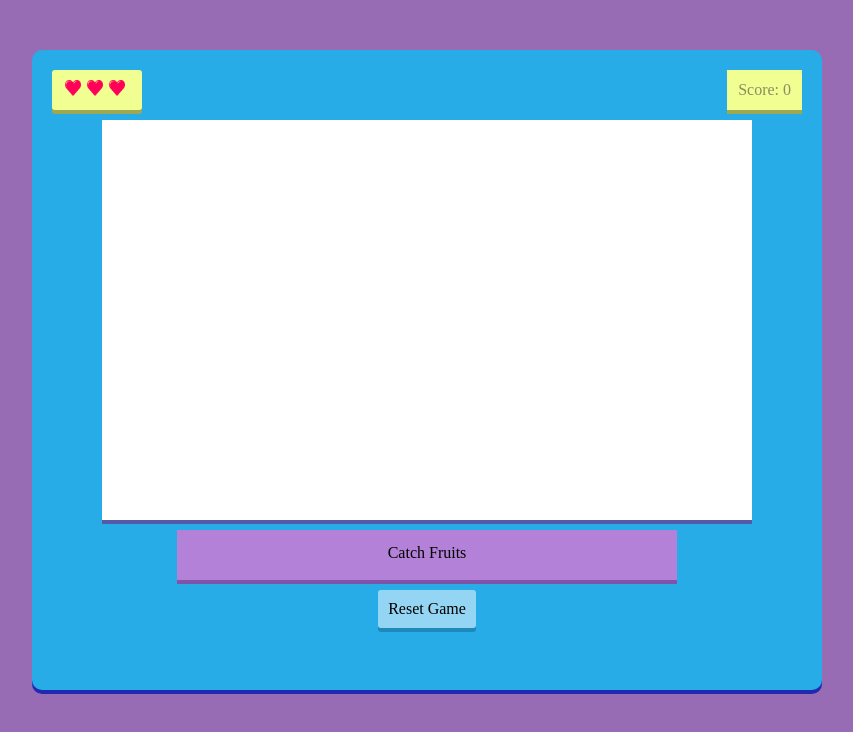
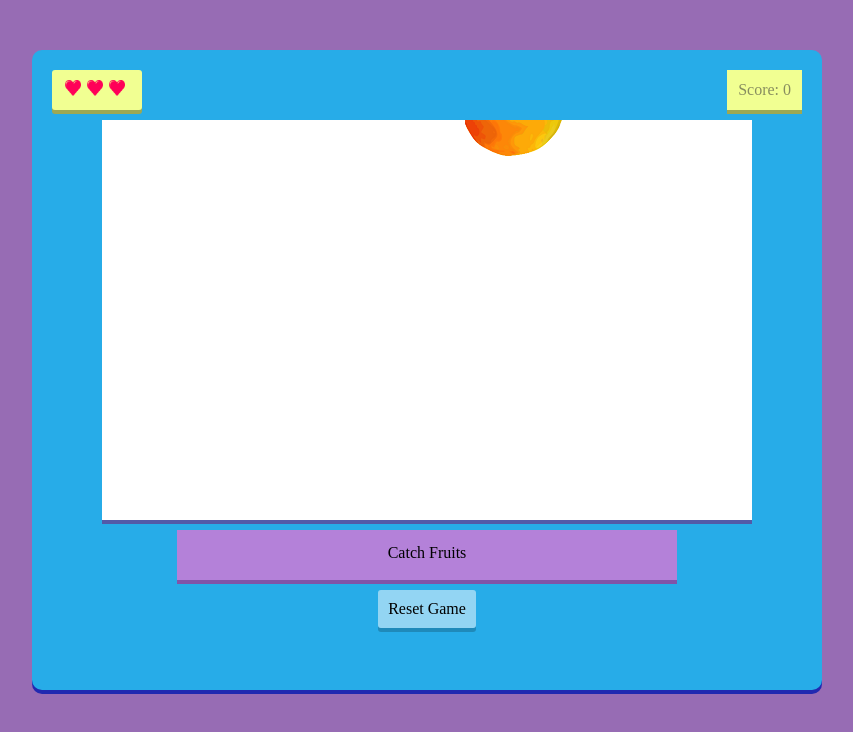
Before and after one commit to ankurkhetan2015/Fruit-Slice-Game, a plain HTML site: page index.html in a window 1280 px wide. Both pictures are taken after a click on the element "Start Game". Shown: the whole page, without its empty margins (213-1066 px from the left). Drawn offline with nearby package versions, Linux system fonts and the light colour scheme.

Commit message:
Random fruit generation implemented

```diff
--- a/game.js
+++ b/game.js
@@ -1,6 +1,8 @@
 var playing = false;
 var currentScore;
 var trialsLeft;
+var allfruits = ['apples', 'banana', 'cherries', 'coconut', 'kiwi', 'lemons', 'mango', 'orange', 'pears', 'strawberries', 'tomatoes', 'watermelon'];
+var numFruits = allfruits.length - 1 //index of first fruit is 0
 
 $(function()
 {
@@ -30,13 +32,15 @@ $(function()
 
 			//change button text to "reset game"
 			$("#startreset").html("Reset Game");
+
+			//start the game
+			startGame();
 		}
 	});
 });
 
 
 
-			//(1)create a random fruit
 			//(2)move food down by 1 step every few seconds
 				//check if fruit is very low(disappearing)
 					//if no, repeat (2)
@@ -56,6 +60,7 @@ $(function()
 	//explode the fruit
 
 
+//funtion to a lives remaining in a game
 function addHearts()
 {
 	for(i = 0; i < trialsLeft; i++)
@@ -63,3 +68,18 @@ function addHearts()
 		$("#trialsleft").append('<img class="lives" src="images/heart.png">');
 	}
 }
+
+//function to start the game (send fruits)
+function startGame()
+{
+	$("#fruits").show();
+	//choose a random fruit
+	chooseFruit();
+	$("#fruits").css({'left' : Math.round(550*Math.random()), 'top' : -50});
+}
+
+//function to generate a random fruit to send
+function chooseFruit()
+{
+	$("#fruits").attr('src', 'images/' + allfruits[Math.round(numFruits * Math.random())] + '.png');
+}
--- a/index.html
+++ b/index.html
@@ -16,13 +16,8 @@
 			<div id="trialsleft">
 
 			</div>
-			<!-- <div id="correct">
-				Correct
-			</div>
-			<div id="wrong">
-				Try again
-			</div> -->
 			<div id="gamebox">
+				<img id="fruits" class="fruit" src="">
 
 			</div>
 			<div id="instruction">
--- a/styles.css
+++ b/styles.css
@@ -28,6 +28,8 @@ body
     text-align: center;
     font-family: cursive, sans-serif;
     color: black;
+    position: relative;
+    overflow: hidden;
 }
 
 #gameOver
@@ -115,6 +117,12 @@ body
 
 }
 
+.fruit
+{
+    display: none;
+    position: absolute;
+}
+
 @media (min-width: 768px) and (max-width: 991px)
 {
    #container {width: 350px};
```
Also changed, not shown: images/apples.png (added), images/banana.png (added), images/cherries.png (added), images/coconut.png (added), images/kiwi.png (added), images/lemons.png (added), images/mango.png (added), images/orange.png (added), images/pears.png (added), images/strawberries.png (added), images/tomatoes.png (added), images/watermelon.png (added).
